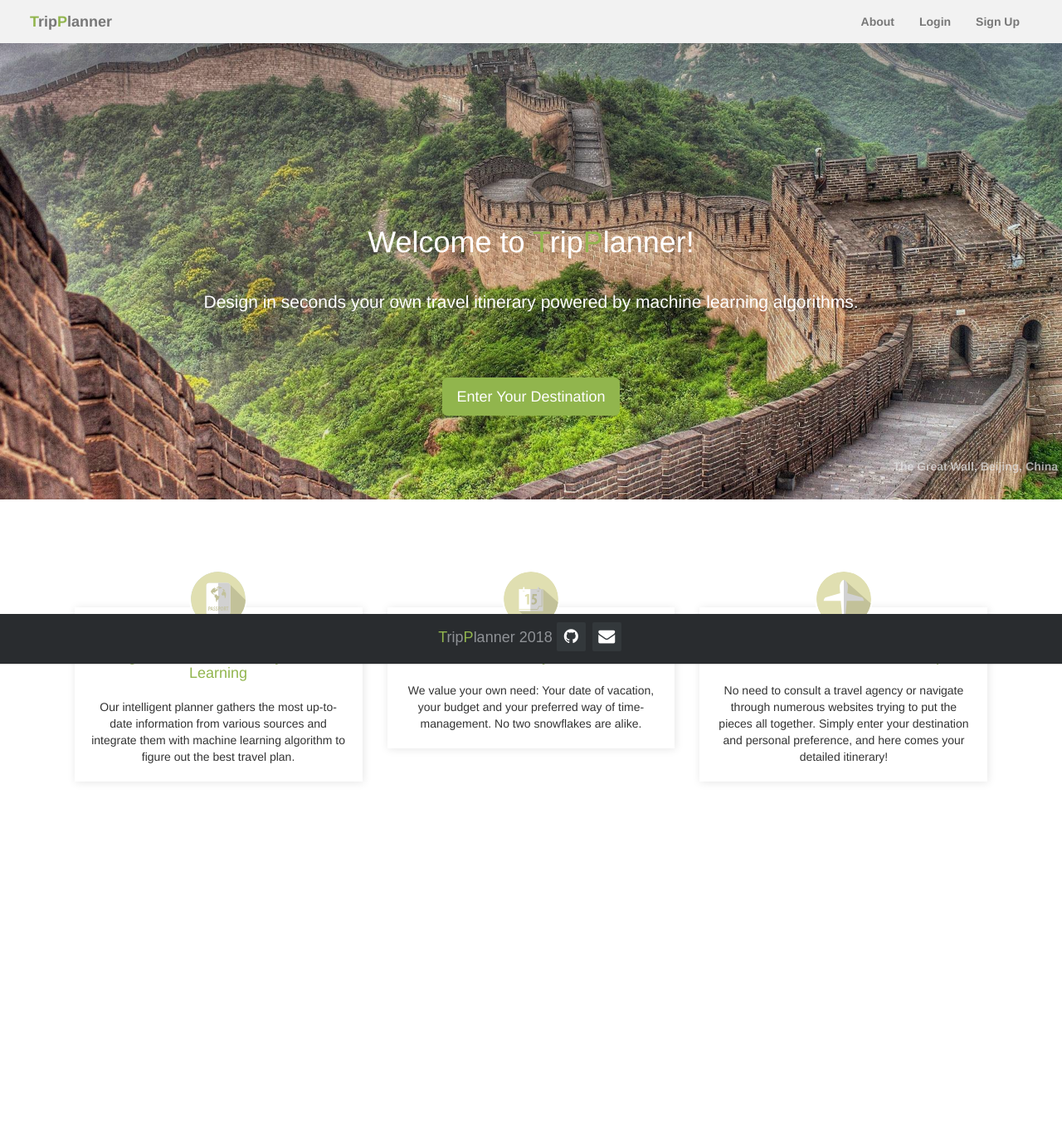
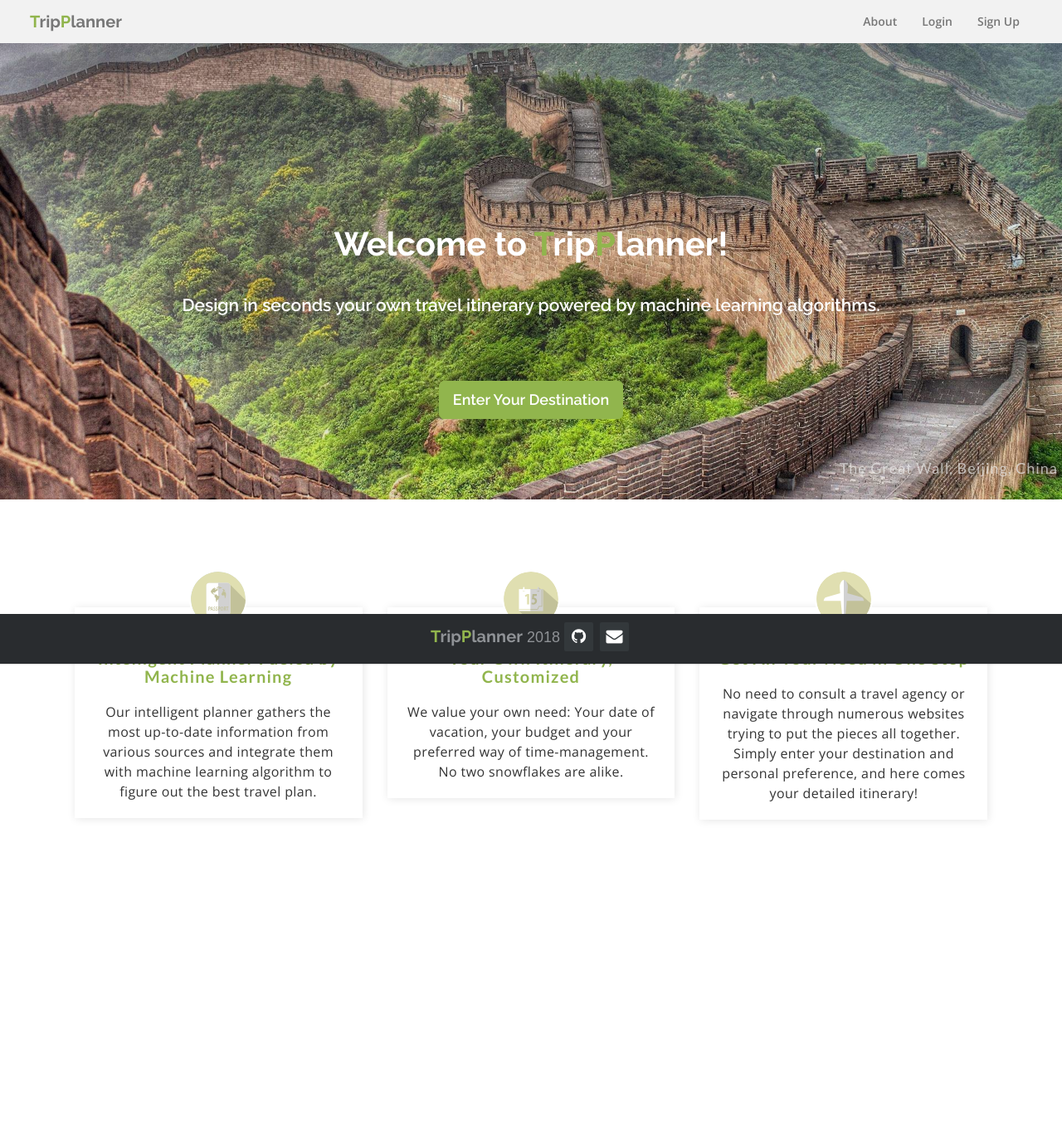
Before and after one commit to HezhiWang/TripDesigner, a Django app: page /trip/ in a window 1280 px wide. Shown: the whole page at 83% size. Run offline with Django 3.2, Linux system fonts and the light colour scheme; some libraries are stand-ins or nearby versions.

Commit message:
adjust all font

```diff
--- a/tripdesigner/accounts/templates/accounts/form.html
+++ b/tripdesigner/accounts/templates/accounts/form.html
@@ -1,5 +1,5 @@
 <div class="container login">
-<h2 style="margin-bottom: 1em">{{title}}</h2>
+<h2 style="margin-bottom: 1em; font-weight: 600">{{title}}</h2>
 <form method="POST" action="."> {% csrf_token %}
 	{{ form.as_p }}
 	{% if title == 'Log In' %}
@@ -10,7 +10,7 @@
 		</div>
 	{% elif title == 'Sign Up' %}
 		<input type="submit" value="Register" class="btn btn-success btn-lg">
-		<div style="border-top: 1px solid #e5e5e5; margin-top: 4vh; padding-top: 1vh">
+		<div style="border-top: 1px solid #e5e5e5; margin-top: 4vh; padding-top: 1vh;">
 			<p>Already have an account? <a class="login_link" href="{% url 'login' %}">Sign In to TripPlanner!</a>
 			</p>
 		</div>
--- a/tripdesigner/trip/static/trip/main.css
+++ b/tripdesigner/trip/static/trip/main.css
@@ -1,5 +1,8 @@
 /*common*/
 {% load static %}
+div{
+  font-family: 'Open Sans', sans-serif;
+}
 
 .navbar.navbar-default{
   z-index: 100;
@@ -11,6 +14,12 @@
   border-color:transparent;
   box-shadow:none;
   margin-bottom: 0;
+}
+
+.brand{
+  font-family: 'Raleway', sans-serif;
+  font-weight: 700;
+  font-size: 20px;
 }
 
 .footer{
@@ -73,11 +82,25 @@
 }
 
 h1{
+  font-family: 'Raleway', sans-serif;
 	margin-bottom: 5vh;
   color: #fff;
+  font-weight: 700;
+  font-size: 40px;
+}
+
+h2{
+  font-family: 'Raleway', sans-serif;
+  font-weight: 600;
+  text-align: center;
+  color: black;
+  margin-bottom: 40px;
+  margin-top: 40px;
 }
 
 h3{
+  font-family: 'Raleway', sans-serif;
+  font-weight: 600;
 	margin-bottom: 10vh;
   font-size: 1.5em;
 	color: #fff;
@@ -85,7 +108,10 @@ h3{
 
 h4{
   /*color: rgb(132, 189, 0);*/
-  color: rgb(145, 181, 77)
+  font-family: 'Lato', sans-serif;
+  font-weight: 600;
+  color: rgb(145, 181, 77);
+  letter-spacing: 1.2px;
 }
 
 #landing-header {
@@ -131,8 +157,11 @@ h4{
     color: #fff;
     /*background: green;*/
     text-align:center;
-    font-weight: bold;
+    font-weight: 400;
+    font-family: 'Lato', sans-serif;
     opacity: 0.7;
+    font-size: 18px;
+    letter-spacing: 1px;
 }
 
 .slideshow li:nth-child(1) {
@@ -202,6 +231,18 @@ h4{
   box-shadow: 1px 1px 20px rgba(0, 0, 0, 0.15);
 }
 
+.intro-text{
+  margin: 20px auto 0px;
+  font-family: 'Open Sans', sans-serif;
+  font-weight: 400;
+  font-size: 16px;
+  line-height: 1.5;
+  letter-spacing: 0.4px;
+}
+
+
+
+
 .thumbnail.intro-icon {
   border-color: transparent;
   width: 100%;
@@ -256,6 +297,11 @@ h4 span {
 
 label{
     text-align: left;
+}
+
+tr label {
+  width: 150px;
+  margin-top: 20px;
 }
 
 tr:nth-child(1) label {
@@ -403,6 +449,7 @@ text-decoration: none;
 /*about.html*/
 .about{
   margin-bottom: 10vh;
+  font-family: 'Open Sans', sans-serif;
 }
 .about h4{
   margin-bottom: 5vh;
@@ -412,6 +459,9 @@ text-decoration: none;
   margin-right: 100px;
   padding-right: 100px;
   margin-bottom: 3vh;
+  font-family: 'Open Sans', sans-serif;
+  font-size: 16px;
+  line-height: 2;
 }
 
 .clip-circle {
--- a/tripdesigner/trip/templates/trip/footer.html
+++ b/tripdesigner/trip/templates/trip/footer.html
@@ -1,6 +1,7 @@
 
 <div class="footer">
-    <span style="color:rgb(145, 181, 77);">T</span>rip<span style="color:rgb(145, 181, 77);">P</span>lanner 2018
+	<span class="brand">
+    <span style="color:rgb(145, 181, 77);">T</span>rip<span style="color:rgb(145, 181, 77);">P</span>lanner</span> 2018
     <a class="footer-icons" href="https://github.com/HezhiWang/TripDesigner"><i class="fa fa-github"></i></a>
     <a class="footer-icons" href="mailto:hz1411@nyu.edu"><i class="fa fa-envelope"></i></a>
 </div>
--- a/tripdesigner/trip/templates/trip/header.html
+++ b/tripdesigner/trip/templates/trip/header.html
@@ -8,6 +8,7 @@
         <link rel="stylesheet" type="text/css" href="{% static 'trip/main.css' %}">
         <link rel="stylesheet" type="text/css" href="{% static 'trip/planprint.css' %}" media="print">
         <link rel="stylesheet" href="http://maxcdn.bootstrapcdn.com/font-awesome/4.2.0/css/font-awesome.min.css">
+        <link href="https://fonts.googleapis.com/css?family=Lato:400,700|Open+Sans:400,600|Raleway:400,600,700" rel="stylesheet">
         <script src="https://maps.googleapis.com/maps/api/js?sensor=false&libraries=places&language=en"></script>
     </head>
     <body>
@@ -21,7 +22,7 @@
                 <span class="icon-bar"></span>
                 <span class="icon-bar"></span>
                 </button>
-                <a class="navbar-brand" href="/trip"><span style="color:rgb(145, 181, 77);">T</span>rip<span style="color:rgb(145, 181, 77);">P</span>lanner</a >
+                <a class="navbar-brand brand" href="/trip"><span style="color:rgb(145, 181, 77);">T</span>rip<span style="color:rgb(145, 181, 77);">P</span>lanner</a >
             </div>
             <div class="collapse navbar-collapse" id="bs-nav-demo">
                 <ul class="nav navbar-nav navbar-right" >
--- a/tripdesigner/trip/templates/trip/landing.html
+++ b/tripdesigner/trip/templates/trip/landing.html
@@ -7,7 +7,7 @@
         <div id="landing-header">
                 <h1>Welcome to <span style="color:rgb(145, 181, 77);">T</span>rip<span style="color:rgb(145, 181, 77);">P</span>lanner!</h1>
                 <h3>Design in seconds your own travel itinerary powered by machine learning algorithms.</h3>
-                <a href="{% url 'search' %}" class="btn btn-lg btn-success">Enter Your Destination</a>
+                <a href="{% url 'search' %}" class="btn btn-lg btn-success" style="font-family:'Raleway', sans-serif; font-weight: 600">Enter Your Destination</a>
         </div>
 
         <!-- <div class="container">  -->
@@ -28,9 +28,9 @@
                 <div class="thumbnail intro-icon">
                     <img src="{% static 'trip/pics/icon1.svg' %}" width=100% height=100%/>
                 </div>
-                <div class="intro" >
-                    <h4>Intelligent Planner Fueled by Machine Learning</h4>
-                       <div style = "margin: 20px auto 0px">
+                <div class="intro">
+                    <h4 style="font-size:20px">Intelligent Planner Fueled by Machine Learning</h4>
+                       <div class="intro-text">
                            Our intelligent planner gathers the most up-to-date information from various sources and integrate them with machine learning algorithm to figure out the best travel plan.
                        </div>
                 </div>
@@ -41,8 +41,8 @@
                     <img src="{% static 'trip/pics/icon2.svg' %}" width=100% height=100%/>
                 </div>
                 <div class="intro">
-                    <h4>Your Own Itinerary, Customized</h4>
-                    <div style = "margin: 20px auto 0px">
+                    <h4 style="font-size:20px">Your Own Itinerary, Customized</h4>
+                    <div class="intro-text">
                         We value your own need: Your date of vacation, your budget and your preferred way of time-management. No two snowflakes are alike.
                     </div>
                 </div>
@@ -53,8 +53,8 @@
                     <img src="{% static 'trip/pics/icon3.svg' %}" width=100% height=100%/>
                 </div>
                 <div class="intro">
-                    <h4>Get All Your Need in One Stop</h4>
-                    <div style = "margin: 20px auto 0px">
+                    <h4 style="font-size:20px">Get All Your Need in One Stop</h4>
+                    <div class="intro-text">
                         No need to consult a travel agency or navigate through numerous websites trying to put the pieces all together. Simply enter your destination and personal preference, and here comes your detailed itinerary!
                     </div>
                 </div>
--- a/tripdesigner/trip/templates/trip/search.html
+++ b/tripdesigner/trip/templates/trip/search.html
@@ -2,13 +2,13 @@
 {% include "trip/header.html" %}
 <!-- header ends -->
 
-<div class="container" style="height:800px">
-    <h2 style="text-align: center;">Get Your Itinerary</h2>
+<div class="container" style="height:auto; margin-bottom: 150px">
+    <h2>Get Your Itinerary</h2>
     <form action="plan.html" method="GET">
         <table style="width:100%; border: 1px solid #e5e5e5;">
             <tr>
                 <td>
-                    <h4>Step 1 <span>Enter the City You'll Depart From and Return to</span></h4>
+                    <h4>Step 1 <span style="letter-spacing: 0">Enter the City You'll Depart From and Return to</span></h4>
                     <div class="form-group">
                         <label for="startcity">Depart From:</label>
                         <input name="startcity" id="startcity" class="autocomplete address" type="text" placeholder="San Francisco" required autocomplete="on">
```
Also changed, not shown: tripdesigner/trip/templates/trip/about.html (+6 -6 lines).
